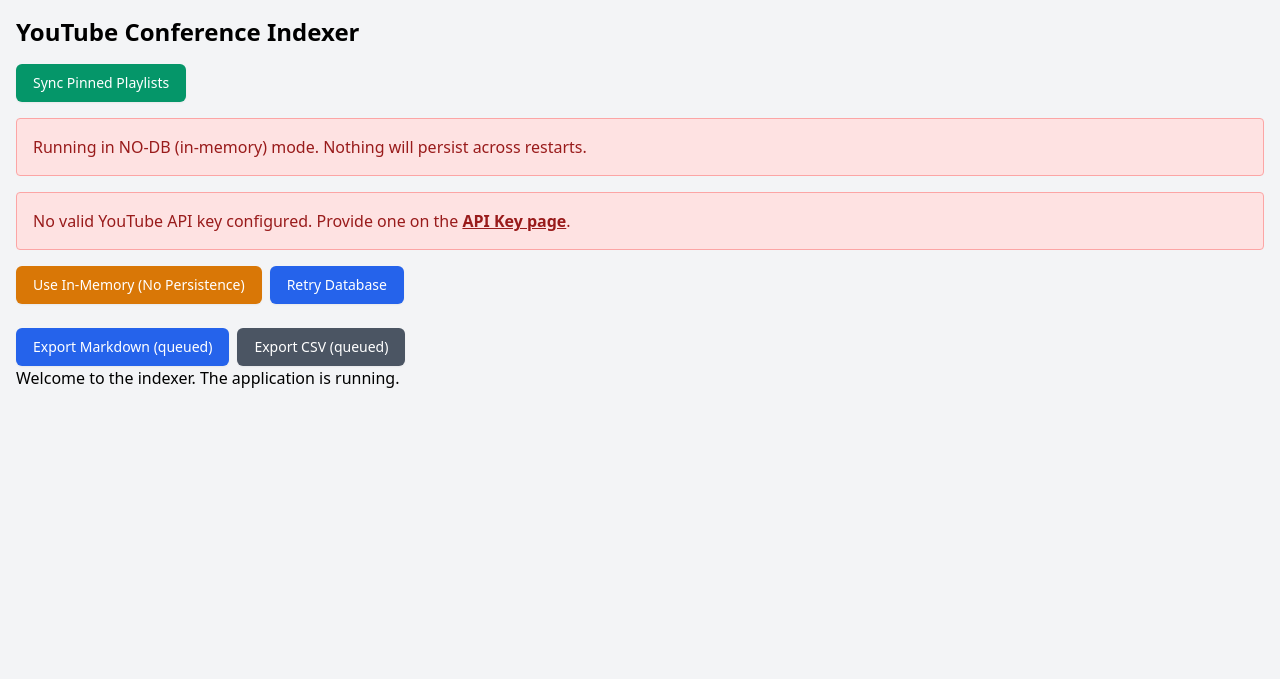
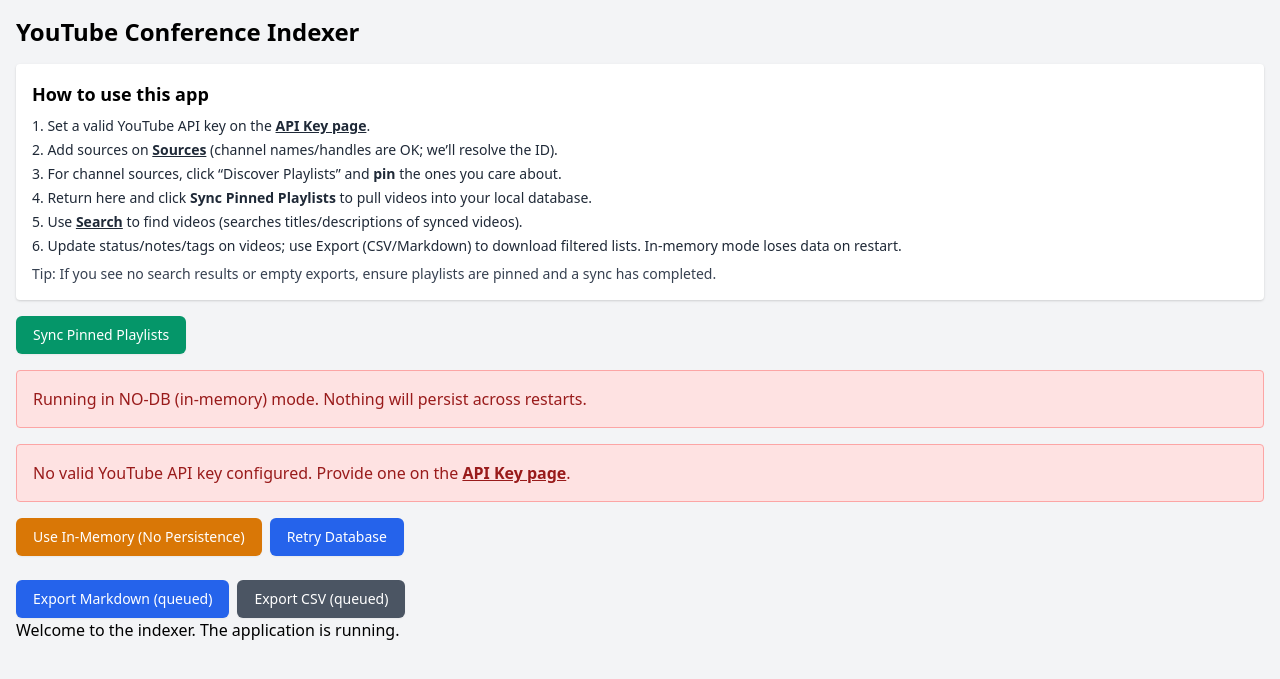
Before and after one commit to DanielLowry/youtube-conference-indexer, a FastAPI app: page / in a window 1280 px wide. Shown: the part 72-751 px from the top of the page. Run offline with FastAPI, Linux system fonts and the light colour scheme; parts of the project's set-up code (start-up, migrations or seed data) failed here and were passed over; some libraries are stand-ins or nearby versions.

Commit message:
Better in-app documentation

```diff
--- a/templates/index.html
+++ b/templates/index.html
@@ -2,6 +2,19 @@
 
 {% block content %}
 <h1 class="text-2xl font-bold mb-4">YouTube Conference Indexer</h1>
+
+<div class="mb-4 p-4 bg-white rounded shadow">
+    <h2 class="text-lg font-semibold mb-2">How to use this app</h2>
+    <ol class="list-decimal list-inside space-y-1 text-sm text-gray-800">
+        <li>Set a valid YouTube API key on the <a class="underline font-semibold" href="/api-key">API Key page</a>.</li>
+        <li>Add sources on <a class="underline font-semibold" href="/sources">Sources</a> (channel names/handles are OK; we’ll resolve the ID).</li>
+        <li>For channel sources, click “Discover Playlists” and <span class="font-semibold">pin</span> the ones you care about.</li>
+        <li>Return here and click <span class="font-semibold">Sync Pinned Playlists</span> to pull videos into your local database.</li>
+        <li>Use <a class="underline font-semibold" href="/search">Search</a> to find videos (searches titles/descriptions of synced videos).</li>
+        <li>Update status/notes/tags on videos; use Export (CSV/Markdown) to download filtered lists. In-memory mode loses data on restart.</li>
+    </ol>
+    <p class="mt-2 text-sm text-gray-700">Tip: If you see no search results or empty exports, ensure playlists are pinned and a sync has completed.</p>
+</div>
 
 <div class="mb-4">
     <button
```
Also changed, not shown: templates/api-key.html (+9 -0 lines), templates/search.html (+9 -0 lines), templates/sources.html (+10 -0 lines).
